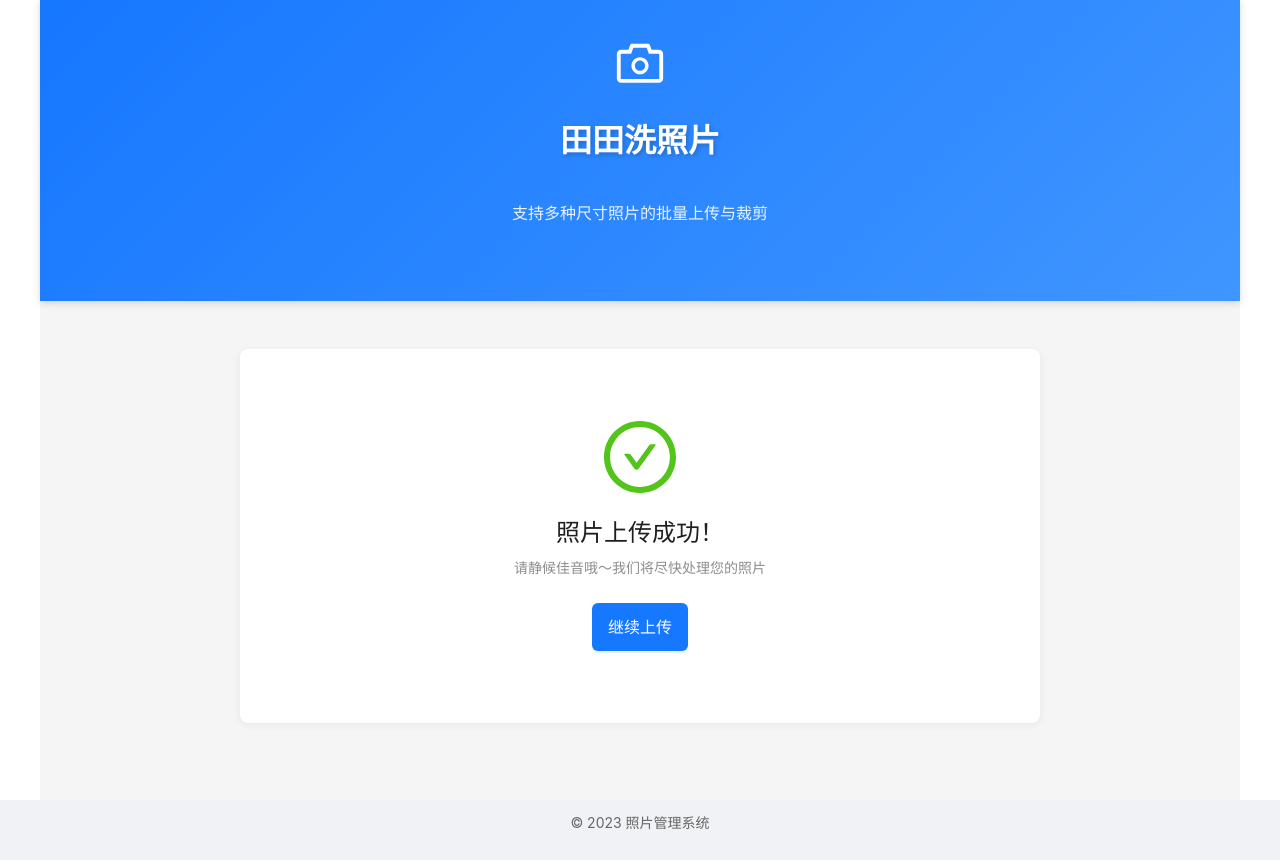
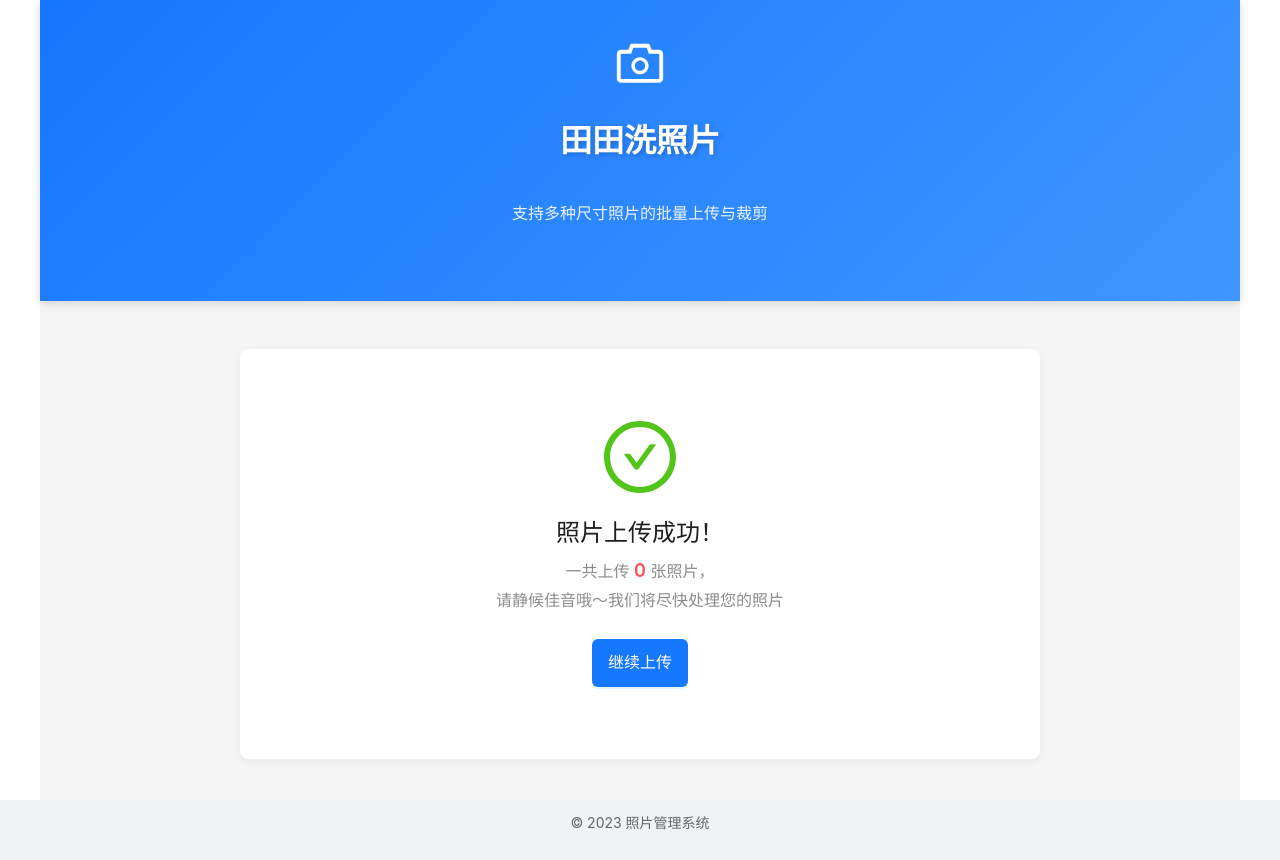
Before and after one commit to vencenty/photo-kits, a React (Vite) app in the folder web/client/: page /upload-complete in a window 1280 px wide. Built offline with nearby package versions, Linux system fonts and the light colour scheme.

Commit message:
文件上传逻辑优化

```diff
--- a/web/client/src/components/PhotoUpload.jsx
+++ b/web/client/src/components/PhotoUpload.jsx
@@ -7,7 +7,7 @@ import ImgCrop from 'antd-img-crop';
 import { uploadToServer } from '../utils/uploadConfig';
 import { useNavigate } from 'react-router-dom';
 import { post } from '../utils/apiService';
-import IMG_PROXY_URL from '../config/commonConfig.js'
+import { IMG_PROXY_URL } from '../config/apiConfig';
 
 const { TextArea } = Input;
 const { Header, Content } = Layout;
@@ -1145,8 +1145,14 @@ const PhotoUpload = () => {
                     // 关闭加载提示
                     message.destroy();
 
+                    // 获取总照片数
+                    const totalPhotos = data.total_photos || 0;
+
+                    // 将总照片数保存到localStorage
+                    localStorage.setItem('uploadedTotalPhotos', totalPhotos.toString());
+
                     // 显示成功消息
-                    message.success(`上传成功！共上传了 ${data.total_photos} 张照片`);
+                    message.success(`上传成功！共上传了 ${totalPhotos} 张照片`);
 
                     // 清空表单和文件列表
                     form.resetFields();
--- a/web/client/src/components/UploadComplete.jsx
+++ b/web/client/src/components/UploadComplete.jsx
@@ -1,12 +1,28 @@
-import React from 'react';
-import { Result, Button, Layout } from 'antd';
+import React, { useState, useEffect } from 'react';
+import { Result, Button, Layout, Typography } from 'antd';
 import { CheckCircleOutlined, CameraOutlined } from '@ant-design/icons';
 import { useNavigate } from 'react-router-dom';
 
 const { Header, Content } = Layout;
+const { Text } = Typography;
 
 const UploadComplete = () => {
     const navigate = useNavigate();
+    const [totalPhotos, setTotalPhotos] = useState(0);
+
+    // 组件加载时从localStorage读取上传的照片数量
+    useEffect(() => {
+        try {
+            const storedTotal = localStorage.getItem('uploadedTotalPhotos');
+            if (storedTotal) {
+                setTotalPhotos(parseInt(storedTotal, 10));
+                // 读取后清除，避免刷新页面时仍然显示旧数据
+                localStorage.removeItem('uploadedTotalPhotos');
+            }
+        } catch (error) {
+            console.error('读取上传照片数据失败:', error);
+        }
+    }, []);
 
     const handleBackToUpload = () => {
         navigate('/');
@@ -76,7 +92,13 @@ const UploadComplete = () => {
                     <Result
                         icon={<CheckCircleOutlined style={{ color: '#52c41a' }} />}
                         title="照片上传成功！"
-                        subTitle="请静候佳音哦～我们将尽快处理您的照片"
+                        subTitle={
+                            <div style={{ fontSize: '16px', lineHeight: '1.8' }}>
+                                一共上传 <Text strong style={{ fontSize: '18px', color: '#ff4d4f' }}>{totalPhotos}</Text> 张照片，
+                                <br />
+                                请静候佳音哦～我们将尽快处理您的照片
+                            </div>
+                        }
                         extra={[
                             <Button
                                 type="primary"
--- a/web/client/src/config/commonConfig.js
+++ /dev/null
@@ -1,5 +0,0 @@
-export const IMG_PROXY_URL = 'https://img-proxy.vagrancy.cn/plain/rs:fit:300:300:0/q:60/plain';
-
-export default {
-    IMG_PROXY_URL: IMG_PROXY_URL
-}
```
